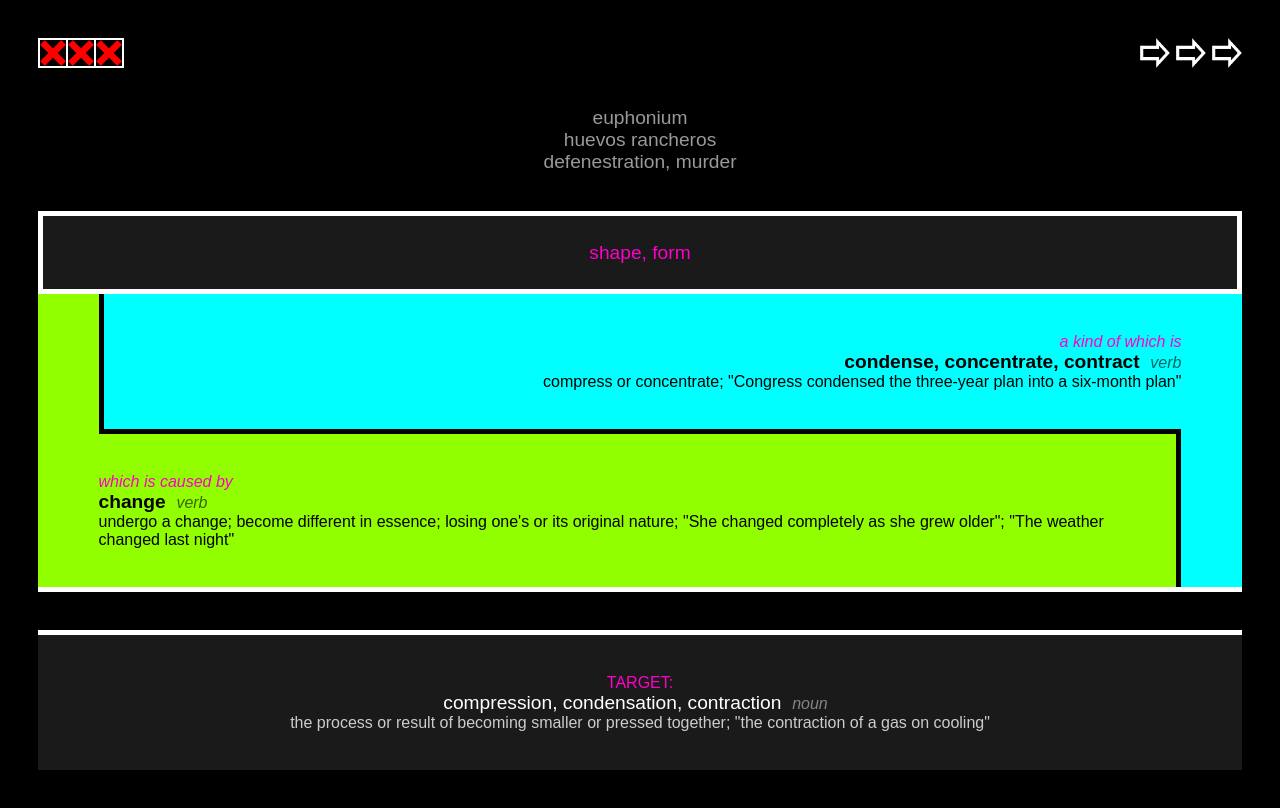
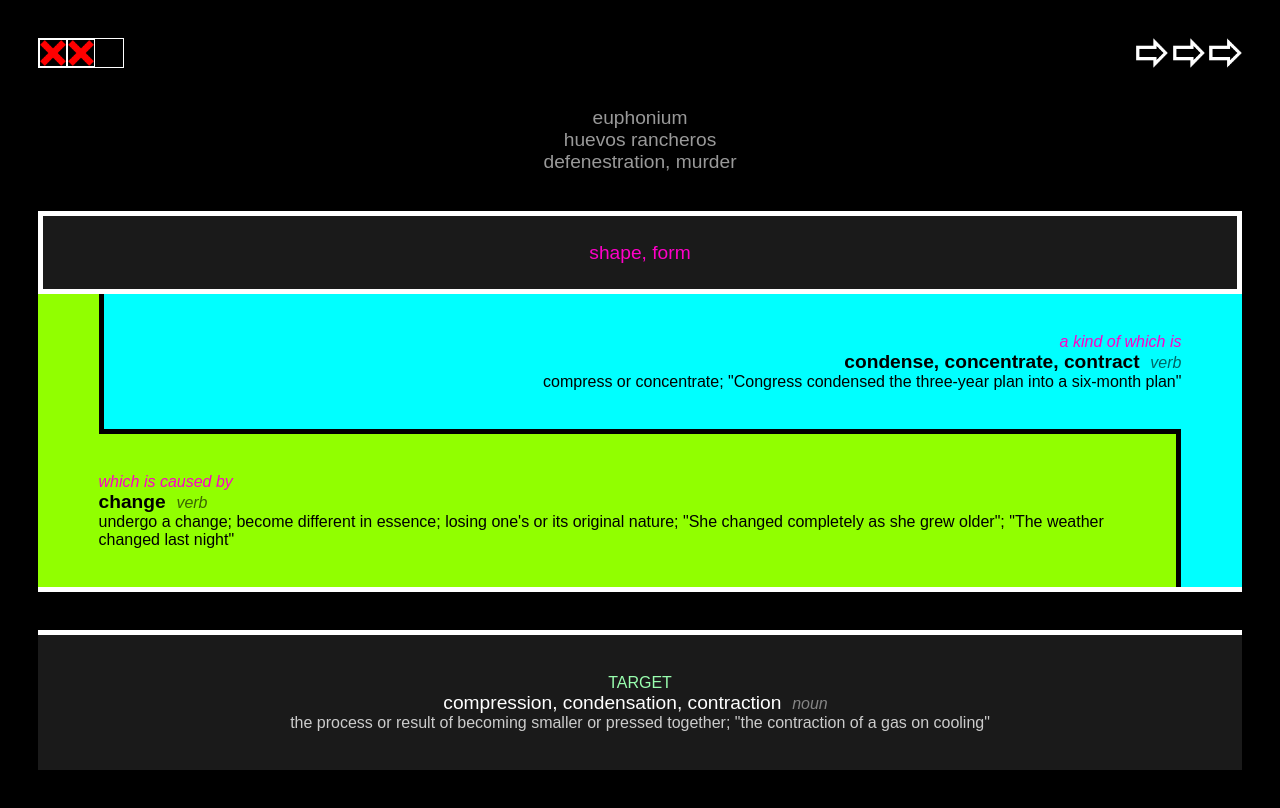
Before and after one commit to beetlebox-dev/wp_game_update, a Flask app: page / in a window 1280 px wide. Run offline with Flask 2, Linux system fonts and the light colour scheme.

Commit message:
Working on web design H.

```diff
--- a/templates/wordplay/game.html
+++ b/templates/wordplay/game.html
@@ -189,13 +189,20 @@
         .stats {
             /* margin-bottom: 3vw; */
             display: flex;
+            /* flex-wrap: wrap; */
             height: 30px;  /* Same as text hp. */
             justify-content: space-between;
             /* align-items: center; */
         }
 
+        .area {
+            flex-wrap: wrap;
+            flex-shrink: 0;
+        }
+
         .x-area {
-            display: inline-block;
+            /* display: inline-block; */
+            display: flex;
             text-align: left;
             box-sizing: border-box;
             /* flex-direction: row; */
@@ -206,13 +213,18 @@
         }
         .stats-x-box {
             display: inline-block;
+            /* display: flex; */
             /* box-sizing: border-box; */
             /* text-align: left; */
-            aspect-ratio: 1/1;
+            /* aspect-ratio: 1/1; */
+            /* aspect-ratio: 1 / 1; */
             height: 100%;
             /* width: 30px; */
             /*  match */
             /* height: 30px; */
+        }
+        .x-area .stats-x-box {
+            aspect-ratio: 1 / 1;
         }
         .x-area img {
             /* box-sizing: border-box;
@@ -222,13 +234,17 @@
         }
         .area img {
             box-sizing: border-box;
-            width: 100%;
+            /* width: 100%; */
             height: 100%;
             /* border: 1px solid white; */
         }
 
-        .arrow-area .stats-x-box {
-            margin-left: 6px;
+        .arrow-area img {
+            /* margin-left: 4px; */
+        }
+
+        .arrow-area {
+            height: 100%;
         }
 
 
@@ -238,7 +254,8 @@
         }
 
         .target-span {
-            color: hsl(313, 100%, 50%);
+            color: hsl(133, 100%, 80%);
+            /* color: hsl(313, 100%, 50%); */
         }
 
     </style>
@@ -257,11 +274,11 @@
                 <img src="/static/red_x.png" alt="">
             </div
             ><div class="stats-x-box">
-                <img src="/static/red_x.png" alt="">
+                <img style="display: none" src="/static/red_x.png" alt="">
             </div>
         </div>
 
-        <div class="area arrow-area">
+        <!-- <div class="area arrow-area">
             <div class="stats-x-box">
                 <img src="/static/arrow_outline.png" alt="">
             </div
@@ -271,6 +288,12 @@
             ><div class="stats-x-box">
                 <img src="/static/arrow_outline.png" alt="">
             </div>
+        </div> -->
+
+        <div class="area arrow-area">
+            <img src="/static/arrow_outline.png" alt="">
+            <img src="/static/arrow_outline.png" alt="">
+            <img src="/static/arrow_outline.png" alt="">
         </div>
 
     </div>
@@ -329,7 +352,7 @@
     <div class="target-margin"></div>
 
     <div id="target">
-        <span class="target-span">TARGET: </span>
+        <span class="target-span">TARGET</span>
         <br>
         <span class="words">compression, condensation, contraction&nbsp;&nbsp;</span><span class="pos">noun</span>&nbsp;&nbsp;
         <br>
```
